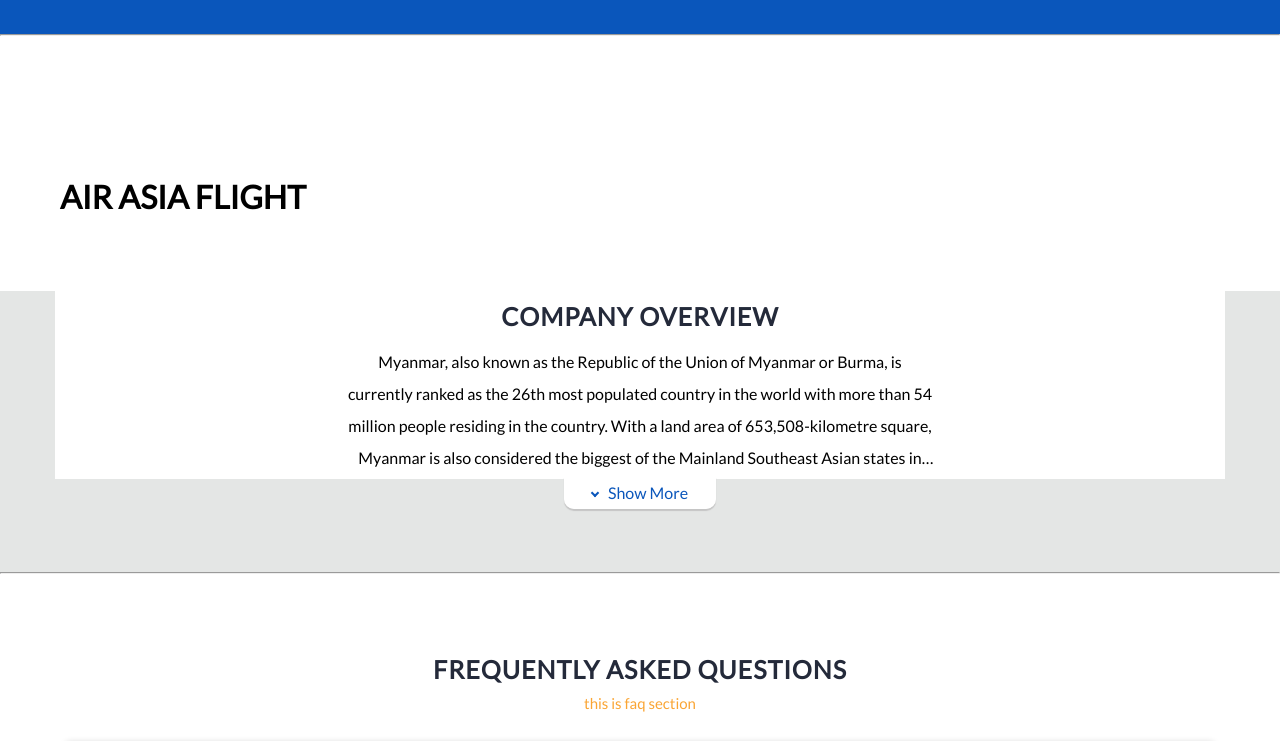
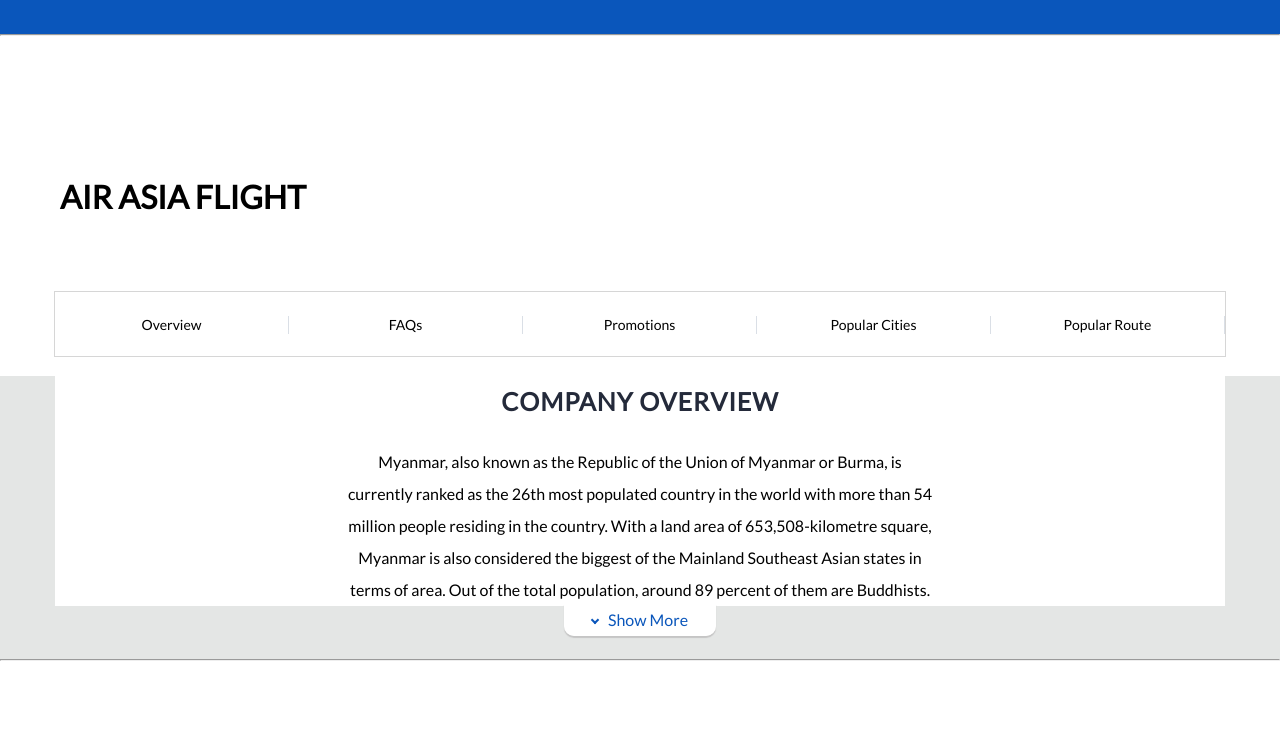
Before and after one commit to naingyeoo2/oway-airline-partner-page, a React (Create React App) app: page /partner/air-asia in a window 1280 px wide. Shown: the top 741 px of the page. Built offline with nearby package versions, Linux system fonts and the light colour scheme.

Commit message:
Company Overview design

```diff
--- a/src/components/AirlinePartner.js
+++ b/src/components/AirlinePartner.js
@@ -13,6 +13,7 @@
 import PopularAirlines from "./PopularAirlines";
 import FAQ from "./FAQ";
 import TPBGroup from "./TPBGroup";
+import PartnerNavBar from "./PartnerNavBar";
 
 class AirlinePartner extends Component {
   constructor(props) {
@@ -41,6 +42,7 @@
         ) : (
           <div>
             <PartnerCard name={this.state.name} image={this.state.img_url} />
+            <PartnerNavBar />
             <CompanyOverview overview={this.state.overview} />
             <FAQ faq={this.state.faq} />
             <Promotion promotion={this.state.promotion} />
--- a/src/components/CompanyOverview.js
+++ b/src/components/CompanyOverview.js
@@ -1,4 +1,5 @@
 import React, { Component } from "react";
+
 import "./company-overview.scss";
 import "./app-container.scss";
 
@@ -9,29 +10,22 @@
       isShowMore: false,
     };
   }
-  showMore() {
+  showMore = () => {
     this.state.isShowMore
       ? this.setState({ isShowMore: false })
       : this.setState({ isShowMore: true });
-  }
+  };
+  overview = () =>
+    this.state.isShowMore ? "overview-text active" : "overview-text";
   render() {
     return (
       <div className="company-overview">
-        <div className="app-container">
         <div className="overview">
           <center>
             <h2>Company Overview</h2>
-
-              {this.props.overview &&
-                (this.state.isShowMore ? (
-                  <div className="more-overview-text">
-                    {this.props.overview.description}
+            <div className={this.overview()}>
+              {this.props.overview && this.props.overview.description}
             </div>
-                ) : (
-                  <div className="overview-text">
-                    {this.props.overview.description}
-                  </div>
-                ))}
             <div className="show-more" title="Company Overview">
               {this.state.isShowMore ? (
                 <span onClick={() => this.showMore()}>
@@ -45,8 +39,6 @@
             </div>
           </center>
         </div>
-        </div>
-
         <hr></hr>
       </div>
     );
--- /dev/null
+++ b/src/components/PartnerNavBar.js
@@ -0,0 +1,24 @@
+import React, { Component } from "react";
+
+import "./partner-navbar.scss";
+
+class PartnerNavBar extends Component {
+  render() {
+    return (
+      <div className="reactcomp-anchor-nav">
+        <div class="nav-bar-box">
+          <nav class="nav-bar-wrapper">
+            <ul class="nav-bar-list">
+                <li class="nav-bar-li"><a className="nav-bar-href"><div className="nav-bar-gap-wrapper"><span>Overview</span></div></a></li>
+                <li class="nav-bar-li"><a className="nav-bar-href"><div className="nav-bar-gap-wrapper"><span>FAQs</span></div></a></li>
+                <li class="nav-bar-li"><a className="nav-bar-href"><div className="nav-bar-gap-wrapper"><span>Promotions</span></div></a></li>
+                <li class="nav-bar-li"><a className="nav-bar-href"><div className="nav-bar-gap-wrapper"><span>Popular Cities</span></div></a></li>
+                <li class="nav-bar-li"><a className="nav-bar-href"><div className="nav-bar-gap-wrapper"><span>Popular Route</span></div></a></li>
+            </ul>
+          </nav>
+        </div>
+      </div>
+    );
+  }
+}
+export default PartnerNavBar;
--- a/src/components/company-overview.scss
+++ b/src/components/company-overview.scss
@@ -2,32 +2,30 @@
   margin: 0;
   padding: 0;
 }
-.overview{
+.overview {
   background-color: #fff;
+  max-width: 1170px;
+  margin: 0 auto;
+  margin-bottom: 30px;
 }
 .company-overview {
   background-color: #e4e6e5;
 }
-.more-overview-text {
-  line-height: 2em;
-  max-width: 50%;
-  text-align: center;
-  transition: 5s all ease-in;
-  padding: 5px;
-}
+
 .overview-text {
   line-height: 2em;
   max-width: 50%;
   text-align: center;
   overflow: hidden;
-  text-overflow: ellipsis;
-  max-height: 200px;
-  display: -webkit-box;
-  -webkit-line-clamp: 4;
-  -webkit-box-orient: vertical;
+  // text-overflow: ellipsis;
+  height: 140px;
   position: relative;
-  transition: 5s all ease-in;
-  padding: 5px;
+  transition: 0.4s all ease-in;
+  padding: 20px;
+}
+.overview-text.active {
+  height: 400px;
+  transition: 0.4s all ease-in;
 }
 .company-overview .show-more {
   background: #e4e6e5;
@@ -51,7 +49,6 @@
   background: #f7f7f7;
 }
 .down-arrow {
-
   margin-right: 10px;
 }
 .arrow {
--- /dev/null
+++ b/src/components/partner-navbar.scss
@@ -0,0 +1,59 @@
+.reactcomp-anchor-nav{
+    display: block;
+}
+.nav-bar-box{
+    height: 85px;
+}
+.nav-bar-wrapper{
+    margin-bottom: 20px;
+}
+nav{
+    display: block;
+}
+.nav-bar-wrapper .nav-bar-list {
+    max-width: 1170px;
+    background-color: #fff;
+    margin: 0 auto;
+    display: -webkit-flex;
+    display: flex;
+    text-align: center;
+    font-size: 14px;
+    line-height: 18px;
+    // box-shadow: 0 0 6px #00000029;
+    border: 1px solid #00000029;
+}
+ul li{
+    list-style: none;
+    display: list-item;
+    text-align: -webkit-match-parent;
+}
+.nav-bar-wrapper .nav-bar-li {
+    -webkit-flex: 1;
+    flex: 1 1;
+    // border-bottom: 2px solid #000;
+    position: relative;
+    background: #fff;
+}
+.nav-bar-wrapper .nav-bar-li .nav-bar-href {
+    display: block;
+    padding: 24px 0 22px;
+    text-decoration: none;
+    width: 100%;
+    height: 100%;
+    box-sizing: border-box;
+    border: 0;
+    outline: none;
+    background: #fff;
+}
+.nav-bar-wrapper .nav-bar-li .nav-bar-gap-wrapper {
+    padding: 0 12px;
+    box-sizing: border-box;
+    border-right: 1px solid #dadfe6;
+    height: 100%;
+    display: -webkit-flex;
+    display: flex;
+    -webkit-justify-content: center;
+    justify-content: center;
+    -webkit-align-items: center;
+    align-items: center;
+}
```
Lines whose indentation alone changed are shown as unchanged.
